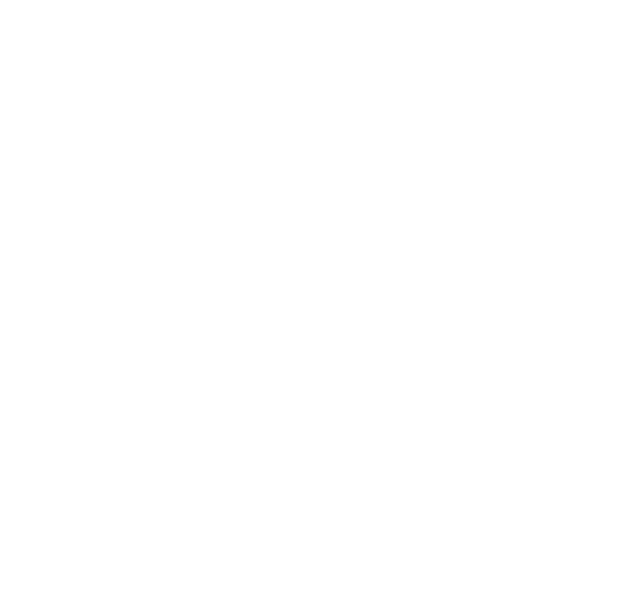
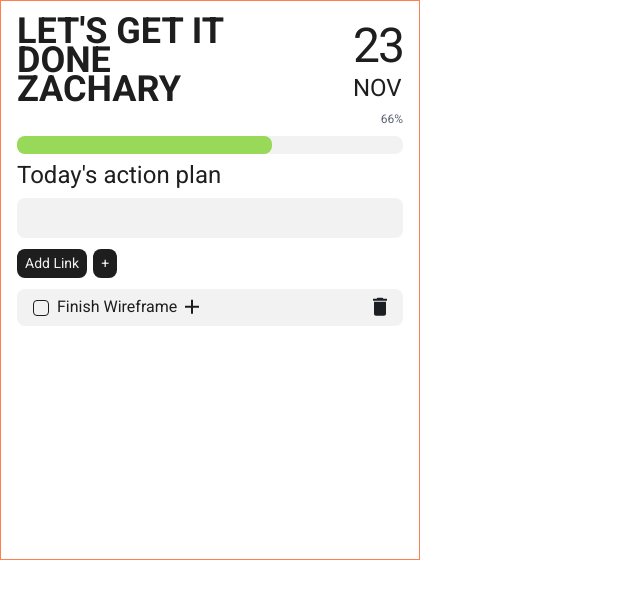
Before and after one commit to wisniewskiz/uwaga-chrome-extension, a browser extension: page uwaga.html in a window 1280 px wide. Shown: the whole page, without its empty margins (0-640 px from the left). Drawn offline with Linux system fonts and the light colour scheme.

Commit message:
finish basic stylings

```diff
--- a/app.css
+++ b/app.css
@@ -0,0 +1,204 @@
+@import url("https://fonts.googleapis.com/css2?family=Roboto:wght@400;700&display=swap");
+
+:root {
+  --dark: #1e1e1e;
+  --light: #f2f2f2;
+  --input: #fafafa;
+  --dark-blue: #1b1e23;
+  --light-blue: #5a6273;
+  --dark-green: #263a09;
+  --light-green: #99d959;
+  --highlight-green: #ccf294;
+}
+
+* {
+  margin: 0;
+  padding: 0;
+  box-sizing: border-box;
+}
+
+body {
+  width: 420px;
+  height: 560px;
+  background-color: #fff;
+  border: 1px solid coral;
+}
+
+/*------------*/
+/* TYPOGRAPHY */
+/*------------*/
+
+h1 {
+  color: var(--dark);
+  font-family: Roboto;
+  font-size: 2.25rem;
+  font-style: normal;
+  font-weight: 700;
+  line-height: 80.3%; /* 1.80675rem */
+  text-transform: uppercase;
+}
+
+h2 {
+  color: var(--dark);
+  font-family: Roboto;
+  font-size: 1.5rem;
+  font-style: normal;
+  font-weight: 400;
+  line-height: 91.8%; /* 1.377rem */
+}
+
+.header__date {
+  color: var(--dark);
+  font-family: Roboto;
+  font-style: normal;
+  font-weight: 400;
+  line-height: normal;
+  text-transform: uppercase;
+}
+
+.header__date--day {
+  font-size: 3rem;
+  letter-spacing: -0.12rem;
+}
+
+.header__date--month {
+  font-size: 1.5rem;
+}
+
+.progress__percent {
+  color: var(--light-blue);
+  font-family: Roboto;
+  font-size: 0.75rem;
+  font-style: normal;
+  font-weight: 400;
+  line-height: 91.8%; /* 0.6885rem */
+}
+
+input {
+  color: #1b1e23;
+  font-family: Roboto;
+  font-size: 0.75rem;
+  font-style: normal;
+  font-weight: 400;
+  line-height: 91.8%; /* 0.918rem */
+}
+
+/*------------*/
+/* LAYOUT     */
+/*------------*/
+
+.wrapper {
+  display: flex;
+  padding: 1rem 1rem 0.5rem 1rem;
+  flex-direction: column;
+  align-items: flex-start;
+  gap: 0.6875rem;
+  flex: 1 0 0;
+  align-self: stretch;
+  align-items: stretch;
+}
+
+header {
+  display: flex;
+  justify-content: space-between;
+  align-items: flex-start;
+}
+
+.header__greeting {
+  width: 15.52769rem;
+}
+
+.progress {
+  display: flex;
+  flex-direction: column;
+  gap: 0.6875rem;
+}
+
+.progress__percent {
+  align-self: flex-end;
+}
+
+.form {
+  display: flex;
+  flex-direction: column;
+  gap: 0.6875rem;
+}
+
+.form__quickactions {
+  display: flex;
+  align-items: flex-start;
+  gap: 0.375rem;
+}
+/*------------*/
+/* COMPONENTS */
+/*------------*/
+
+.progress__indicator {
+  height: 1.125rem;
+  border-radius: 0.5rem;
+  background: var(--light);
+  position: relative;
+}
+
+.progress__indicator--fill {
+  position: absolute;
+  height: 1.125rem;
+  width: 66%;
+  border-radius: 0.5rem;
+  background: var(--light-green);
+}
+
+.form__taskname {
+  padding: 0.8125rem 1rem;
+  width: 100%;
+  border-radius: 0.5rem;
+  background: #f2f2f2;
+  border: none;
+  outline: none;
+}
+
+.quickaction {
+  display: flex;
+  padding: 0.5rem;
+  justify-content: center;
+  align-items: center;
+  border-radius: 0.5rem;
+  background: var(--dark);
+  color: var(--light);
+  font-family: Roboto;
+  font-size: 0.875rem;
+  font-style: normal;
+  font-weight: 400;
+  line-height: 91.8%; /* 0.80325rem */
+}
+
+.task {
+  display: flex;
+  padding: 0.5rem 1rem;
+  justify-content: space-between;
+  align-items: center;
+  border-radius: 0.5rem;
+  background: #f2f2f2;
+  /* COMPONENT TYPOGRAPHY */
+  color: var(--dark);
+  font-family: Roboto;
+  font-size: 1rem;
+  font-style: normal;
+  font-weight: 400;
+  line-height: 91.8%; /* 0.918rem */
+}
+
+.task__title {
+  display: flex;
+  align-items: center;
+  gap: 0.5rem;
+  flex-shrink: 0;
+}
+
+.task__title--check {
+  width: 1rem;
+  height: 1rem;
+  flex-shrink: 0;
+  border-radius: 0.25rem;
+  border: 1px solid #1b1e23;
+}
--- a/uwaga.html
+++ b/uwaga.html
@@ -9,19 +9,44 @@
 <body>
     <div class="wrapper">
         <header>
-            <div class="header__greeting"></div>
-            <div class="header__date"></div>
+            <div class="header__greeting">
+                <h1>Let's get it done</h1>
+                <h1>Zachary</h1>
+            </div>
+            <div class="header__date">
+                <div class="header__date--day">23</div>
+                <div class="header__date--month">nov</div>
+            </div>
         </header>
         <section class="progress">
-            <div class="progress__title"></div>
-            <div class="progress__indicator"></div>
+            <div class="progress__percent">66%</div>
+            <div class="progress__indicator">
+                <div class="progress__indicator--fill"></div>
+            </div>
+            <div class="progress__title"><h2>Today's action plan</h2></div>
         </section>
         <section class="form">
-            <form ></form>
-            <div class="form__quickactions"></div>
+            <form>
+                <input type="text" class="form__taskname" id="taskname" name="taskname">
+            </form>
+            <div class="form__quickactions">
+                <div class="quickaction">Add Link</div>
+                <div class="quickaction add">+</div>
+            </div>
         </section>
         <section class="tasks">
-
+            <div class="task">
+                <div class="task__title">
+                    <div class="task__title--check"></div>
+                    <div class="task__titl--text">Finish Wireframe</div>
+                    <div class="task__title--action">
+                        <img src="/assets/add.svg" alt="icon to add notes or links to task">
+                    </div>
+                </div>
+                <div class="task__remove">
+                    <img src="/assets/delete.svg" alt="icon to delete task from list">
+                </div>
+            </div>
         </section>
     </div>
 </body>
```
